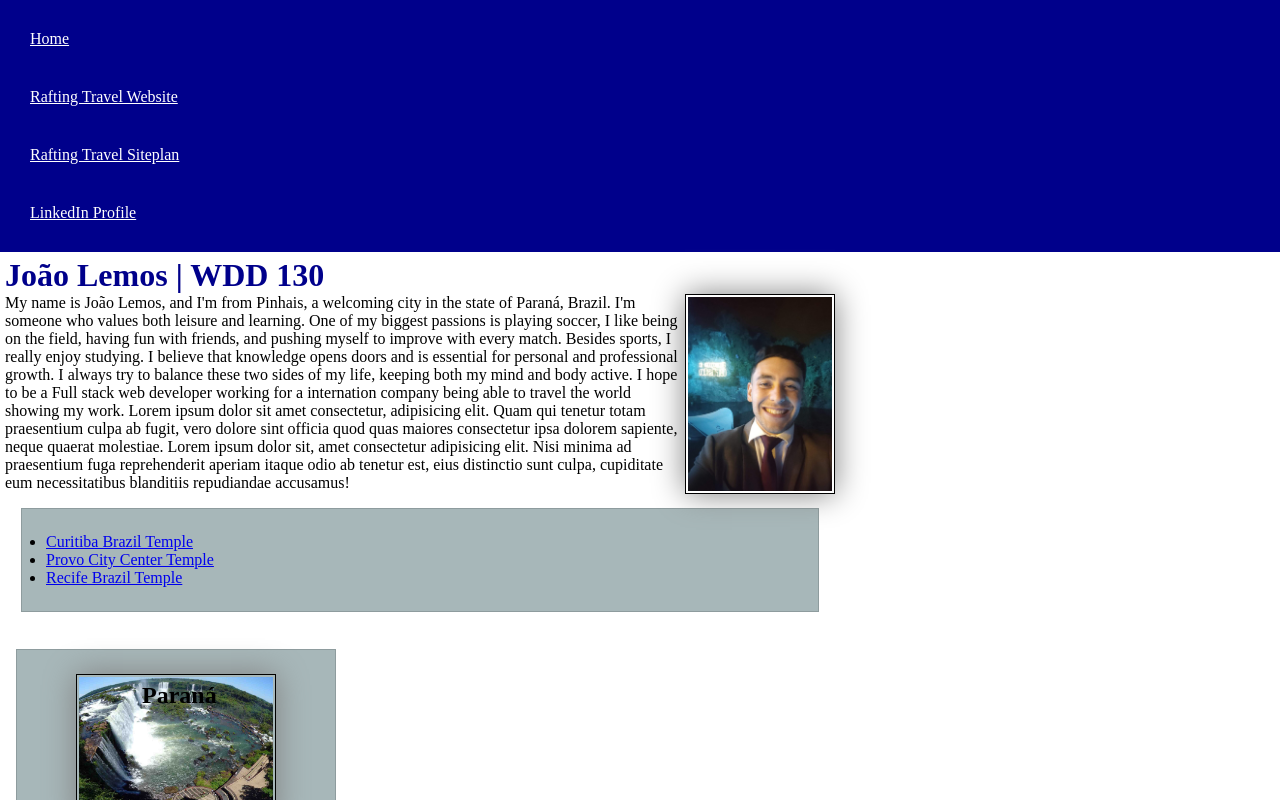
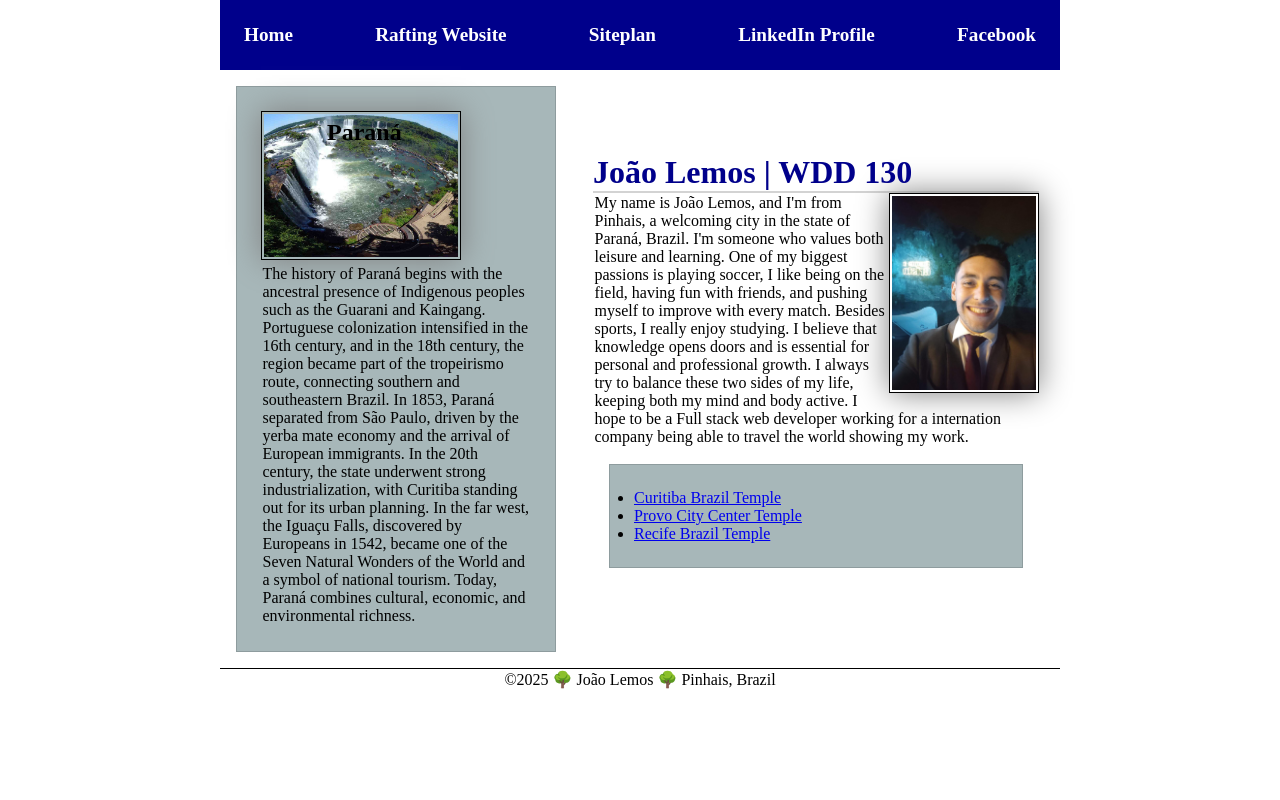
Before and after one commit to Joaolemos-hub/wdd130, a plain HTML site: page index.html in a window 1280 px wide. Shown: the top 800 px of the page. Drawn offline with Linux system fonts and the light colour scheme.

Commit message:
Update w04

```diff
--- a/index.html
+++ b/index.html
@@ -13,17 +13,17 @@
     <header>
         <nav>
             <a href="#" target="_blank">Home</a>
-            <a href="wwr/" target="_blank">Rafting Travel Website</a>
-            <a href="wwr/site-plan-rafting.html" target="_blank">Rafting Travel Siteplan</a>
-            <a href="linkedin.com/in/joão-vitor-lemos-5a444a239" target="_blank">LinkedIn Profile</a>
+            <a href="wwr/" target="_blank">Rafting Website</a>
+            <a href="wwr/site-plan-rafting.html" target="_blank">Siteplan</a>
+            <a href="https://www.linkedin.com/in/jo%C3%A3o-vitor-lemos-5a444a239/" target="_blank">LinkedIn Profile</a>
+            <a href="" target="_blank">Facebook</a>
         </nav>
     </header>
+    <div class="grid">
         <main>
             <h1>João Lemos | WDD 130</h1>
             <img src="images/eu.jpg" alt="Hello, My name is João Lemos" width="200">
             <p>My name is João Lemos, and I'm from Pinhais, a welcoming city in the state of Paraná, Brazil. I'm someone who values both leisure and learning. One of my biggest passions is playing soccer, I like being on the field, having fun with friends, and pushing myself to improve with every match. Besides sports, I really enjoy studying. I believe that knowledge opens doors and is essential for personal and professional growth. I always try to balance these two sides of my life, keeping both my mind and body active. I hope to be a Full stack web developer working for a internation company being able to travel the world showing my work.
-
-            Lorem ipsum dolor sit amet consectetur, adipisicing elit. Quam qui tenetur totam praesentium culpa ab fugit, vero dolore sint officia quod quas maiores consectetur ipsa dolorem sapiente, neque quaerat molestiae. Lorem ipsum dolor sit, amet consectetur adipisicing elit. Nisi minima ad praesentium fuga reprehenderit aperiam itaque odio ab tenetur est, eius distinctio sunt culpa, cupiditate eum necessitatibus blanditiis repudiandae accusamus!
             </p>
             <ul class="box">
                 <li><a href="https://www.churchofjesuschrist.org/temples/details/curitiba-brazil-temple?lang=eng" target="_blank">Curitiba Brazil Temple</a></li>
@@ -36,6 +36,7 @@
             <img src="images/parana-iguazu-falls.jpg" alt="Brazil's Iguazu Falls">
             <p>The history of Paraná begins with the ancestral presence of Indigenous peoples such as the Guarani and Kaingang. Portuguese colonization intensified in the 16th century, and in the 18th century, the region became part of the tropeirismo route, connecting southern and southeastern Brazil. In 1853, Paraná separated from São Paulo, driven by the yerba mate economy and the arrival of European immigrants. In the 20th century, the state underwent strong industrialization, with Curitiba standing out for its urban planning. In the far west, the Iguaçu Falls, discovered by Europeans in 1542, became one of the Seven Natural Wonders of the World and a symbol of national tourism. Today, Paraná combines cultural, economic, and environmental richness.</p>
         </aside>
+    </div>
     <footer>
         <p>©2025 🌳 João Lemos 🌳 Pinhais, Brazil</p>
     </footer>
--- a/styles/styles.css
+++ b/styles/styles.css
@@ -14,40 +14,49 @@
 
 nav {
     background-color: darkblue;
-    padding: 10px;
+    padding: 1rem;
+    display: flex;
+    justify-content: space-between;
+    align-items: center;
 }
 
 nav a {
-    color: white;
+    color: #fff;
     display: block;
-    padding: 20px;
+    padding: 0.5rem;
+    text-decoration: none;
+    font-size: 1.2rem;
+    font-weight: 700;
 }
 
 h1 {
     color: darkblue;
+    border-bottom: 2px solid rgba(0, 0, 0, 0.171);
 }
 
 img {
     width: 150px;
     height: auto;
-    border: 1px solid black;
+    border: 1px solid rgb(0, 0, 0);
     padding: 2px;
     box-shadow: 0 0 30px gray;
 }
 
 p {
-    padding: 0px;
+    padding: 1.5px;
 }
 
 main {
-    max-width: 840px;
     padding: 5px;
+    grid-column: 2/3;
+    margin: 1rem;
 }
 
 aside {
     width: 20rem;
-    text-align: center;
     position: relative;
+    grid-column: 1/2;
+    grid-row: 1/2;
 }
 
 aside img {
@@ -58,7 +67,7 @@ aside img {
 aside h2 {
     position: absolute;
     top: 32px;
-    left: 125px;
+    left: 90px;
 }
 
 main img {
@@ -72,3 +81,13 @@ footer {
     border-top: 1px solid #000;
     text-align: center;
 }
+
+header, .grid, footer {
+    max-width: 840px;
+    margin: 0 auto;
+}
+
+.grid {
+    display: grid;
+    align-items: center;
+}
```
Lines whose indentation alone changed are shown as unchanged.
